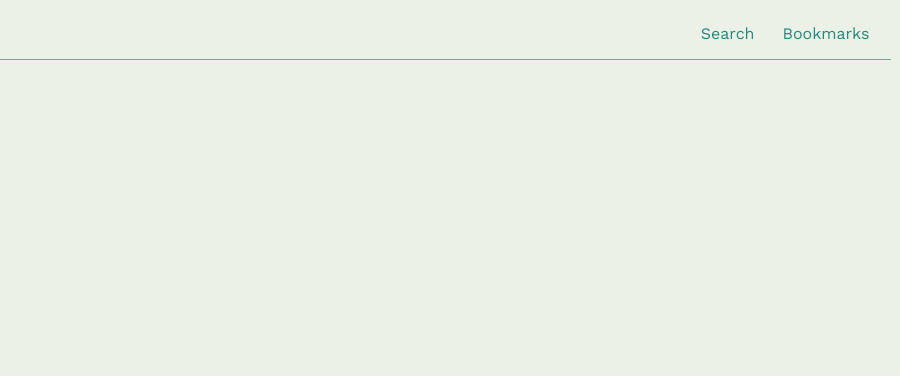
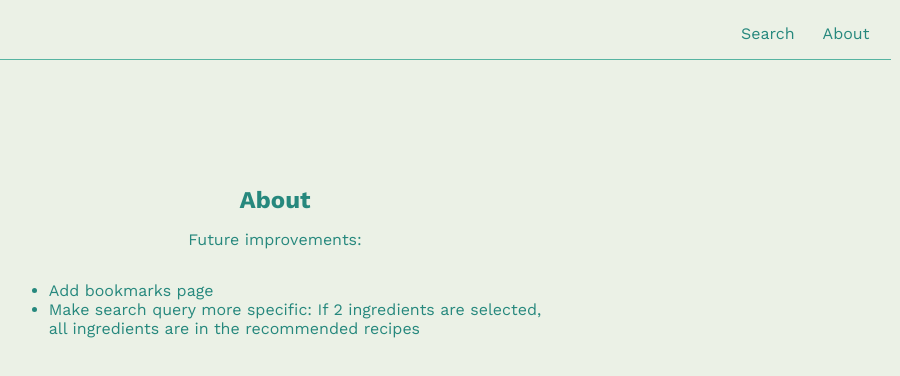
Before and after one commit to isabellehuangg/Hyrule-Bakery, a React (Create React App) app in the folder client/: page /About in a window 1280 px wide. Before the commit this address had no page. Shown: the top 376 px of the page, without its empty margins (365-1265 px from the left). Built offline with nearby package versions, Linux system fonts and the light colour scheme.

Commit message:
Various changes - Bookmarks --> About page - Recipe filtering

```diff
--- a/client/src/App.js
+++ b/client/src/App.js
@@ -11,7 +11,7 @@ const App = () => {
         <Navbar />
         <Routes>
           <Route path="/" element={<Home />} />
-          <Route path="/Bookmarks" element={<Bookmarks />} />
+          <Route path="/About" element={<Bookmarks />} />
         </Routes>
       </Router>
     </div>
--- a/client/src/Bookmarks.js
+++ b/client/src/Bookmarks.js
@@ -1,10 +1,12 @@
 const Bookmarks = () => {
     return (
         <div className="home">
-            <h2 className="title">Saved Recipes:</h2>
-            <div className="table">
-
-            </div>
+            <h2 className="title">About</h2>
+            <p>Future improvements:</p>
+            <ul>
+                <li>Add bookmarks page</li>
+                <li>Make search query more specific: If 2 ingredients are selected, <br />all ingredients are in the recommended recipes</li>
+            </ul>
         </div>
     );
 }
--- a/client/src/Home.js
+++ b/client/src/Home.js
@@ -5,7 +5,7 @@ const Home = () => {
     return (
         <div className="home">
             <img src={Zelda} className="title"/>
-            <p className="description">Predict your next dessert, bookmark favorite recipes</p>
+            <p className="description">Find your next dessert to bake in TOTK!</p>
             <SearchBar />
         </div>
     );
--- a/client/src/Navbar.js
+++ b/client/src/Navbar.js
@@ -3,7 +3,7 @@ const Navbar = () => {
         <div className="navbar">
             <div className="links">
                 <a href = "/">Search</a>
-                <a href = "/Bookmarks">Bookmarks</a>
+                <a href = "/About">About</a>
             </div>
         </div>
     );
--- a/client/src/SearchBar.js
+++ b/client/src/SearchBar.js
@@ -108,18 +108,18 @@ const SearchBar = () => {
                         <thead>
                             <th className="r1">Result</th>
                             <th className="r2">Ingredients</th>
-                            <th className="r3">Bookmark</th>
                         </thead>
                         <tbody className="body">
-                        {
-                            allRecipes.map((recipe, i) => (
-                                <tr key = {i}>
-                                    <td>{recipe[0]}</td>
-                                    <td>{recipe[1].join(', ')}</td>
-                                    <td>Bookmark</td>
-                                </tr>
-                            ))
-                        }
+                            {allRecipes.filter((recipe) => {
+                                return recipe[1].some((ingredient) => selectedIngredients.includes(ingredient));
+                            }).map((filteredRecipe, i) => {
+                                return (
+                                    <tr key={i}>
+                                        <td>{filteredRecipe[0]}</td>
+                                        <td>{filteredRecipe[1].join(', ')}</td>
+                                    </tr>
+                                );
+                            })}
                         </tbody>
                     </table>
                 )
--- a/client/src/index.css
+++ b/client/src/index.css
@@ -58,8 +58,6 @@
 .title {
   margin-bottom: 0rem;
   margin-top: 10%;
-  width: max-content;
-  width: 260px;
 }
 
 .description {
```
